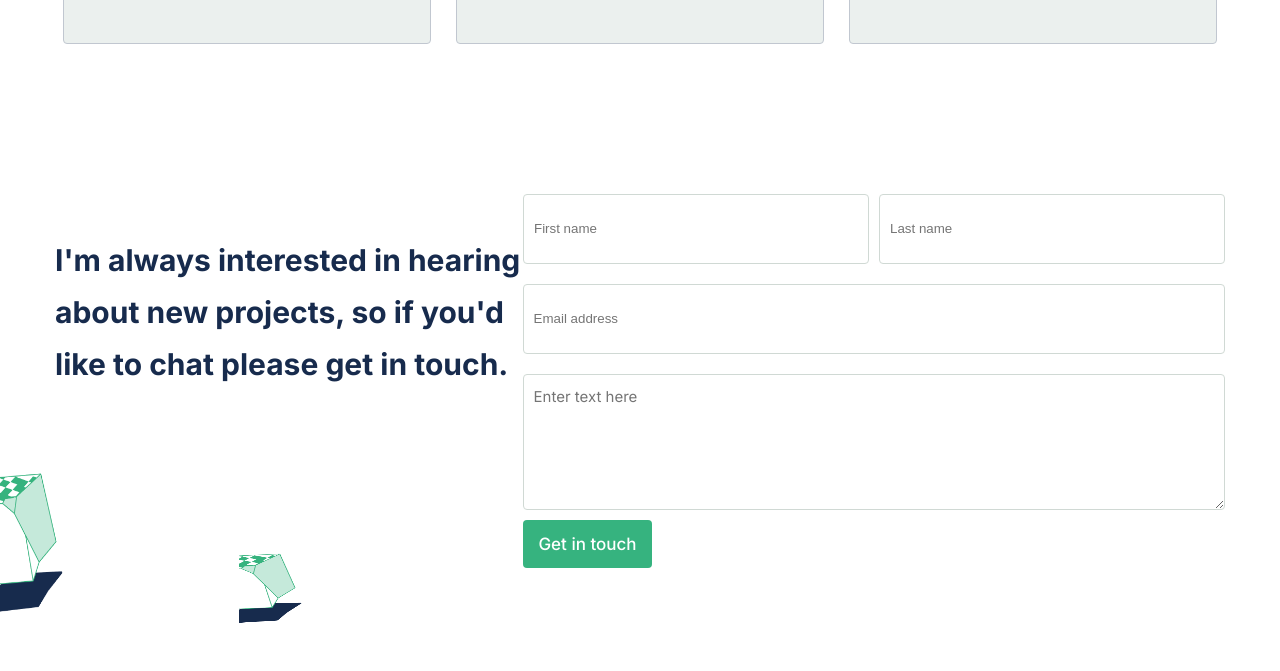
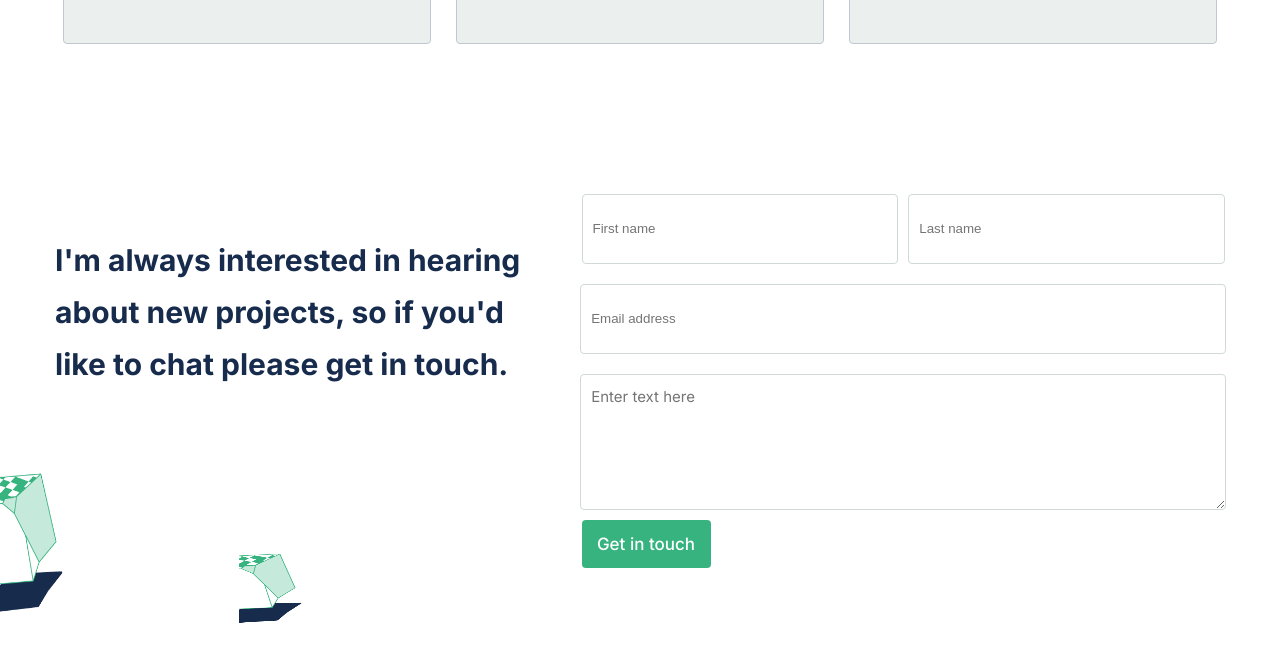
Before and after one commit to Yinkusadel/portfolio-project, a website: page index.html in a window 1280 px wide. Shown: the part 3179-3850 px from the top of the page. Drawn offline with Linux system fonts and the light colour scheme.

Commit message:
refactor: md contact form to use space between

```diff
--- a/styles.css
+++ b/styles.css
@@ -570,6 +570,7 @@ textarea:focus-visible {
     margin-top: 100px;
     padding: 0 55px;
     width: 100%;
+    justify-content: space-between;
   }
 
   .intrest-header {
@@ -592,7 +593,7 @@ textarea:focus-visible {
   }
 
   .customer-contacts {
-    width: 60%;
+    width: 55%;
   }
 
   .md-version-form-container {
```
